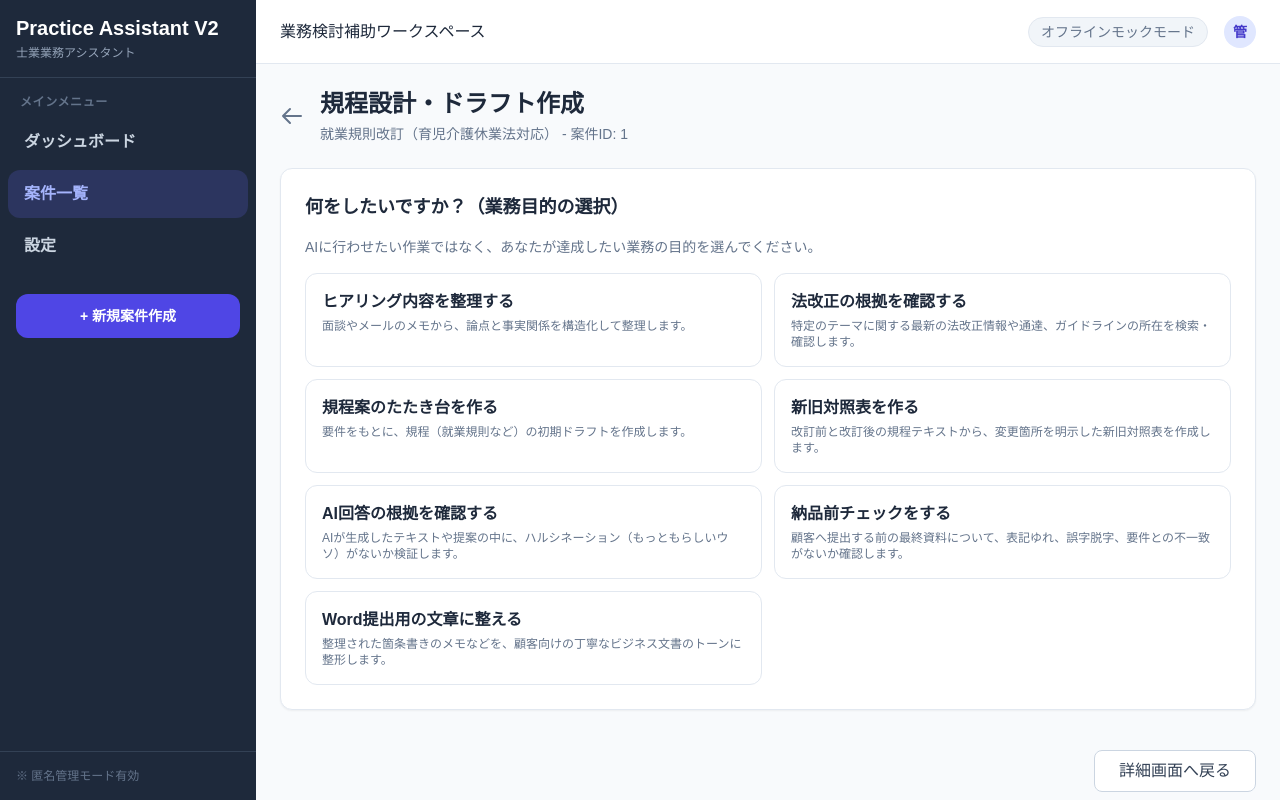
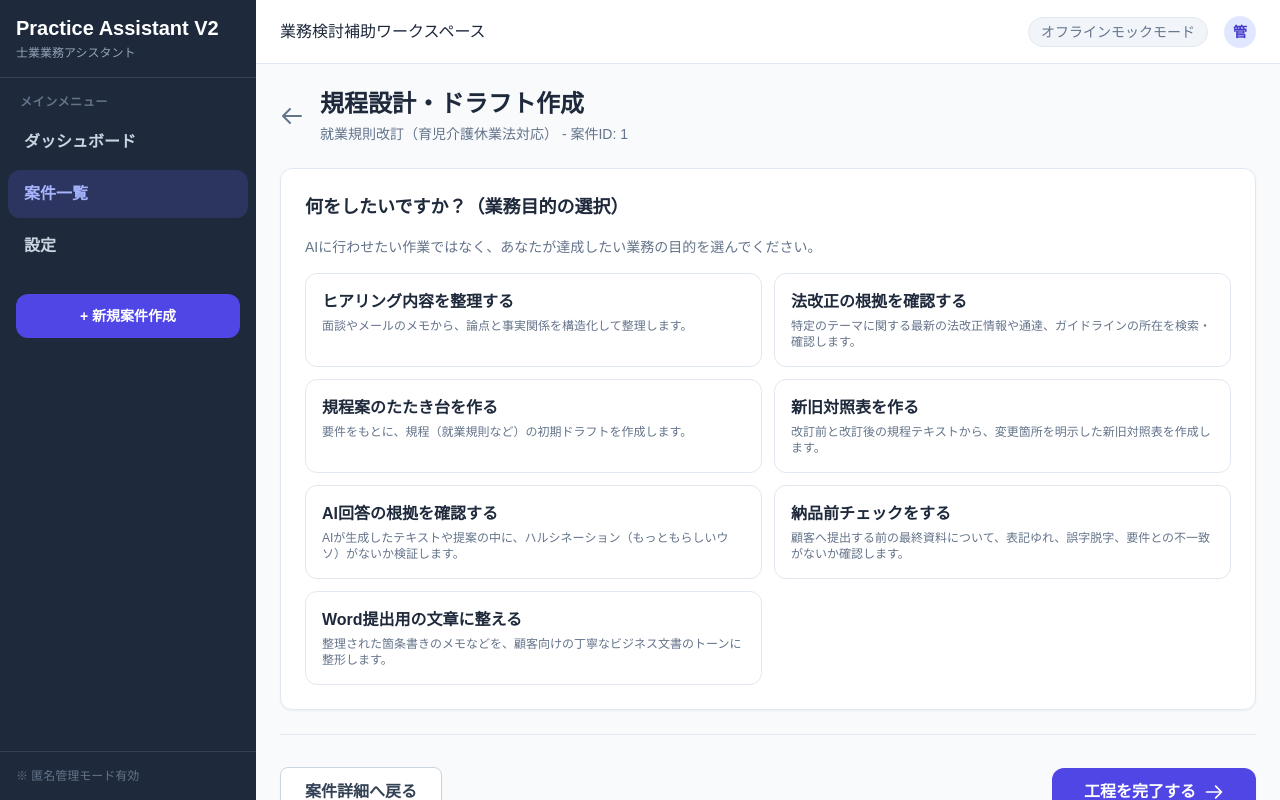
Before and after one commit to uw1g48h31wj4xxa33ffa-eng/practice-assistant-v2, a Next.js app: page /cases/1/rule-design in a window 1280 px wide. Built offline with nearby package versions, Linux system fonts and the light colour scheme.

Commit message:
fix: route to next workflow step after completion

```diff
--- a/src/app/cases/[id]/ai-evidence/page.tsx
+++ b/src/app/cases/[id]/ai-evidence/page.tsx
@@ -2,13 +2,14 @@
 
 import React, { useState, useEffect, useRef, useCallback } from 'react';
 import Link from 'next/link';
-import { useParams } from 'next/navigation';
+import { useParams, useRouter } from 'next/navigation';
 import { useCases } from '@/hooks/useCases';
 import { EvidenceItem, AIValidationRecord } from '@/types';
 
 export default function AIEvidencePage() {
   const params = useParams();
   const caseId = params.id as string;
+  const router = useRouter();
   const { getCaseById, updateCase, updateCaseStatus } = useCases();
 
   const [isLoaded, setIsLoaded] = useState(false);
@@ -159,6 +160,11 @@ export default function AIEvidencePage() {
     }
     setCurrentReviewStatus(status);
     updateCaseStatus(caseId, status as any);
+  };
+
+  const handleSaveAndNext = () => {
+    updateCase(caseId, { progressStatus: 'delivery_prep' });
+    router.push(`/cases/${caseId}/delivery`);
   };
 
   if (!isLoaded || !caseData) {
@@ -437,14 +443,23 @@ export default function AIEvidencePage() {
         </div>
       </div>
 
-      {/* 下部アクション：詳細画面へ戻る */}
-      <div className="pt-8 flex justify-center sm:justify-end mt-8">
+      {/* 下部アクション：詳細画面へ戻る & 工程完了 */}
+      <div className="flex flex-col sm:flex-row items-center justify-between gap-4 pt-8 mt-8 border-t border-slate-200">
         <Link
           href={`/cases/${caseId}`}
-          className="px-6 py-3 bg-white border border-slate-300 text-slate-700 rounded-lg font-medium hover:bg-slate-50 transition-soft hover-lift shadow-sm"
+          className="px-6 py-3 border border-slate-300 text-slate-700 bg-white rounded-lg font-bold hover:bg-slate-50 transition-colors shadow-sm"
         >
-          詳細画面へ戻る
+          案件詳細へ戻る
         </Link>
+        <button
+          onClick={handleSaveAndNext}
+          className="w-full sm:w-auto px-8 py-3 bg-indigo-600 text-white rounded-xl font-bold shadow-sm hover:bg-indigo-700 hover:-translate-y-0.5 transition-all flex items-center justify-center gap-2"
+        >
+          <span>工程を完了する</span>
+          <svg className="w-5 h-5" fill="none" viewBox="0 0 24 24" stroke="currentColor">
+            <path strokeLinecap="round" strokeLinejoin="round" strokeWidth={2} d="M14 5l7 7m0 0l-7 7m7-7H3" />
+          </svg>
+        </button>
       </div>
     </div>
   );
--- a/src/app/cases/[id]/rule-design/page.tsx
+++ b/src/app/cases/[id]/rule-design/page.tsx
@@ -2,7 +2,7 @@
 
 import React, { useState, useEffect, useRef } from 'react';
 import Link from 'next/link';
-import { useParams } from 'next/navigation';
+import { useParams, useRouter } from 'next/navigation';
 import { useCases } from '@/hooks/useCases';
 import TaskSelector from '@/components/features/ai/TaskSelector';
 import TaskGuidance from '@/components/features/ai/TaskGuidance';
@@ -11,7 +11,8 @@ import { AITaskTemplate, Case } from '@/types';
 export default function RuleDesignPage() {
   const params = useParams();
   const caseId = params.id as string;
-  const { getCaseById } = useCases();
+  const router = useRouter();
+  const { getCaseById, updateCase } = useCases();
 
   const [caseData, setCaseData] = useState<Case | null>(null);
   const [selectedTask, setSelectedTask] = useState<AITaskTemplate | null>(null);
@@ -40,6 +41,11 @@ export default function RuleDesignPage() {
   const issueCount = extracted.filter(i => i.category === '課題・論点' && i.status !== 'rejected').length;
   const riskCount = extracted.filter(i => i.category === 'リスク' && i.status !== 'rejected').length;
   const missingCount = extracted.filter(i => i.category === '不足情報' && i.status !== 'rejected').length;
+
+  const handleSaveAndNext = () => {
+    updateCase(caseId, { progressStatus: 'ai_review' });
+    router.push(`/cases/${caseId}/ai-evidence`);
+  };
 
   return (
     <div className="max-w-5xl mx-auto space-y-6">
@@ -106,10 +112,19 @@ export default function RuleDesignPage() {
         )}
       </div>
 
-      <div className="flex justify-center sm:justify-end pt-4">
-        <Link href={`/cases/${caseId}`} className="px-6 py-2 border border-slate-300 text-slate-700 bg-white rounded-lg font-medium hover:bg-slate-50 transition-colors">
-          詳細画面へ戻る
+      <div className="flex flex-col sm:flex-row items-center justify-between gap-4 pt-8 mt-8 border-t border-slate-200">
+        <Link href={`/cases/${caseId}`} className="px-6 py-3 border border-slate-300 text-slate-700 bg-white rounded-lg font-bold hover:bg-slate-50 transition-colors shadow-sm">
+          案件詳細へ戻る
         </Link>
+        <button
+          onClick={handleSaveAndNext}
+          className="w-full sm:w-auto px-8 py-3 bg-indigo-600 text-white rounded-xl font-bold shadow-sm hover:bg-indigo-700 hover:-translate-y-0.5 transition-all flex items-center justify-center gap-2"
+        >
+          <span>工程を完了する</span>
+          <svg className="w-5 h-5" fill="none" viewBox="0 0 24 24" stroke="currentColor">
+            <path strokeLinecap="round" strokeLinejoin="round" strokeWidth={2} d="M14 5l7 7m0 0l-7 7m7-7H3" />
+          </svg>
+        </button>
       </div>
     </div>
   );
--- a/src/app/cases/[id]/subsidy-documents/page.tsx
+++ b/src/app/cases/[id]/subsidy-documents/page.tsx
@@ -105,8 +105,7 @@ export default function SubsidyDocumentsPage({ params }: { params: Promise<{ id:
       subsidyDocumentItems: items,
       progressStatus: 'schedule_management'
     });
-
-    router.push(`/cases/${caseId}`);
+    router.push(`/cases/${caseId}/subsidy-schedule`);
   };
 
   const handleSaveDraft = () => {
--- a/src/app/cases/[id]/subsidy-guideline/page.tsx
+++ b/src/app/cases/[id]/subsidy-guideline/page.tsx
@@ -110,8 +110,7 @@ export default function SubsidyGuidelinePage({ params }: { params: Promise<{ id:
       subsidyGuidelineItems: items,
       progressStatus: 'document_prep'
     });
-
-    router.push(`/cases/${caseId}`);
+    router.push(`/cases/${caseId}/subsidy-documents`);
   };
 
   const handleSaveDraft = () => {
--- a/src/app/cases/[id]/subsidy-schedule/page.tsx
+++ b/src/app/cases/[id]/subsidy-schedule/page.tsx
@@ -104,10 +104,9 @@ export default function SubsidySchedulePage({ params }: { params: Promise<{ id:
     // updateCaseでローカルstateのデータを保存しつつ、次工程へ進む
     updateCase(caseId, {
       subsidyScheduleItems: items,
-      progressStatus: 'ai_review'
+      progressStatus: 'delivery_prep'
     });
-
-    router.push(`/cases/${caseId}`);
+    router.push(`/cases/${caseId}/subsidy-delivery`);
   };
 
   const handleSaveDraft = () => {
```
